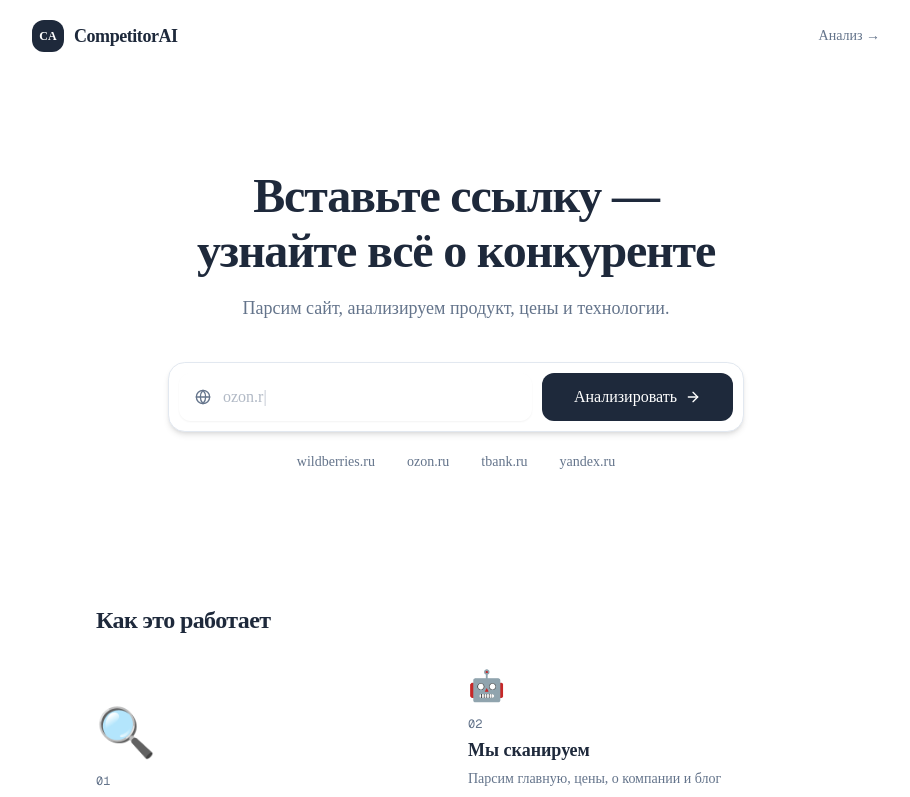
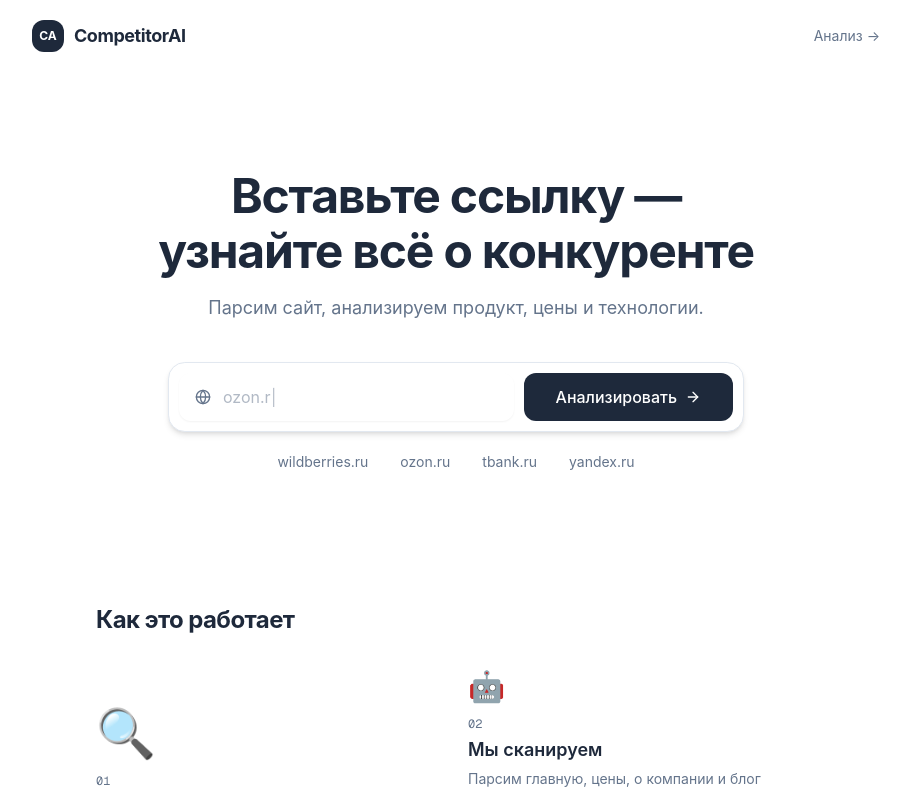
Before and after one commit to izisetka/competitor-analyzer, a Next.js app: page / in a window 1280 px wide. Shown: the top 797 px of the page, without its empty margins (184-1094 px from the left). Built offline with nearby package versions, Linux system fonts and the light colour scheme.

Commit message:
fix: force Inter sans-serif, kill serif fallback

```diff
--- a/src/app/globals.css
+++ b/src/app/globals.css
@@ -7,7 +7,7 @@
 @theme inline {
   --color-background: var(--background);
   --color-foreground: var(--foreground);
-  --font-sans: var(--font-geist-sans);
+  --font-sans: Inter, ui-sans-serif, system-ui, sans-serif;
   --font-mono: var(--font-geist-mono);
   --color-sidebar-ring: var(--sidebar-ring);
   --color-sidebar-border: var(--sidebar-border);
@@ -193,8 +193,9 @@
     @apply bg-background text-foreground;
   }
   html {
-    @apply font-sans scroll-smooth;
-    font-family: var(--font-geist-sans), ui-sans-serif, system-ui, -apple-system, sans-serif !important;
+    @apply scroll-smooth;
+    font-family: Inter, ui-sans-serif, system-ui, -apple-system, BlinkMacSystemFont, "Segoe UI", Roboto, "Helvetica Neue", Arial, sans-serif !important;
+    -webkit-font-smoothing: antialiased;
   }
 }
 
```
